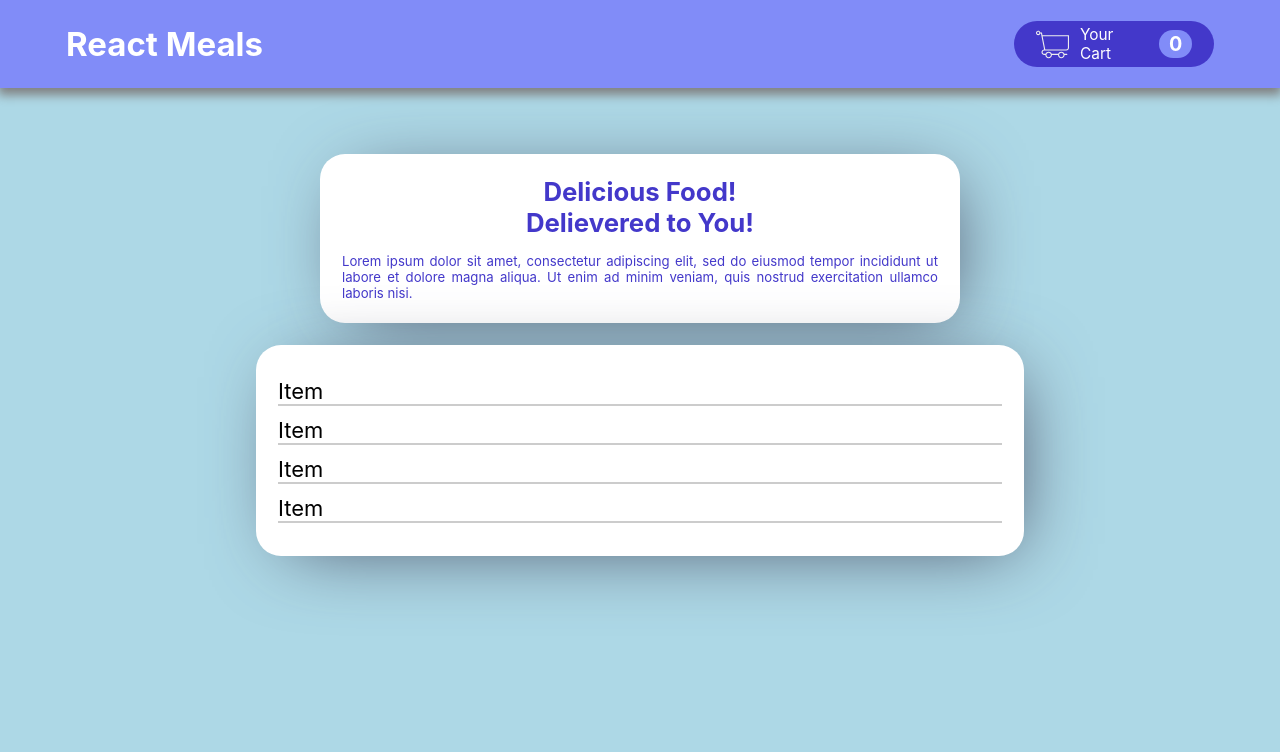
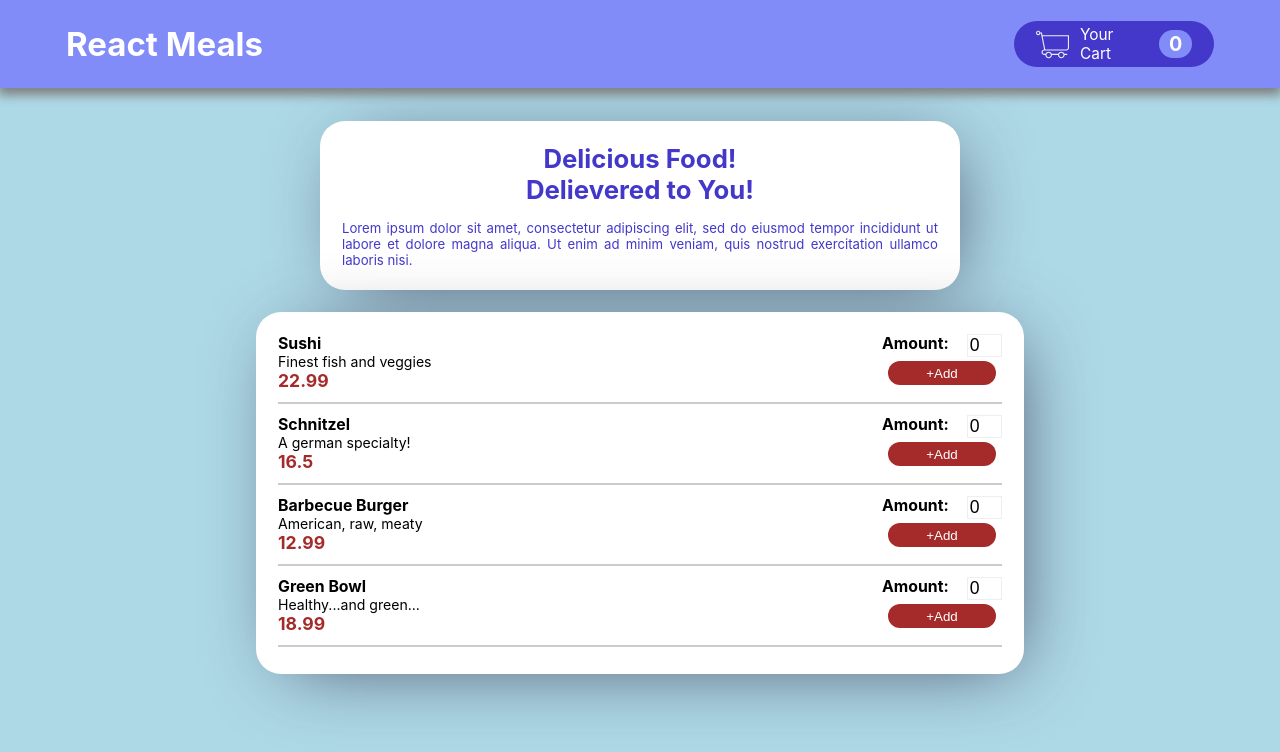
Before and after one commit to earool/food-order-app, a React (Create React App) app: page / in a window 1280 px wide. Shown: the top 752 px of the page. Built offline with nearby package versions, Linux system fonts and the light colour scheme.

Commit message:
Add meal summary

```diff
--- a/src/MealsSummary/MealItem.js
+++ b/src/MealsSummary/MealItem.js
@@ -1,9 +1,25 @@
+/* eslint-disable jsx-a11y/label-has-associated-control */
 import React from 'react';
 
 import styles from './MealItem.module.css';
 
-function MealItem() {
-  return <li className={styles['item-container']}>Item</li>;
+function MealItem(props) {
+  return (
+    <li className={styles['item-container']}>
+      <div>
+        <h3>{props.name}</h3>
+        <p>{props.desc}</p>
+        <p>{props.price}</p>
+      </div>
+      <form type="submit">
+        <div>
+          <label htmlFor={props.id}>Amount:</label>
+          <input value="0" type="number" id={props.id} />
+        </div>
+        <button type="button">+Add</button>
+      </form>
+    </li>
+  );
 }
 
 export default MealItem;
--- a/src/MealsSummary/MealItem.module.css
+++ b/src/MealsSummary/MealItem.module.css
@@ -1,4 +1,63 @@
 .item-container {
   border-bottom: 2px solid #ccc;
-  margin: 0.5rem 0;
+  padding-bottom: 0.5rem;
+  margin-top: 0.5rem;
+
+  font-size: 0.8rem;
+
+  display: flex;
+  justify-content: space-between;
 }
+
+.item-container > form {
+  font-size: 0.9em;
+  font-weight: bold;
+
+  width: 120px;
+  display: flex;
+  flex-direction: column;
+}
+
+.item-container > form > div {
+  display: flex;
+  width: 100%;
+  justify-content: space-between;
+}
+
+.item-container > form input {
+  font-size: 0.8rem;
+  width: 35px;
+  padding: 0 0.1em;
+  border: #eee 1px solid;
+}
+
+.item-container > form button {
+  width: 90%;
+  align-self: center;
+  background: brown;
+  color: white;
+  border: transparent;
+  padding: 0.2rem;
+  border-radius: 20px;
+  margin-top: 0.3em;
+
+}
+
+/* Right side */
+
+.item-container > div {
+}
+
+.item-container > div > h3 {
+  font-size: 0.9em;
+}
+
+.item-container > div > p:first-of-type {
+  font-size: 0.8em;
+}
+
+.item-container > div > p:last-child {
+  font-size: 1em;
+  color: brown;
+  font-weight: bold;
+}
--- a/src/MealsSummary/MealsSummary.js
+++ b/src/MealsSummary/MealsSummary.js
@@ -1,19 +1,23 @@
 import React from 'react';
 
 import MealItem from './MealItem';
+import DUMMY_MEALS from '../dummyMeals';
 import styles from './MealsSummary.module.css';
 
-import DUMMY_MEALS from '../dummyMeals';
-
 function MealsSummary() {
-  const listItems = DUMMY_MEALS.map(() => <MealItem />);
-
+  const mealList = DUMMY_MEALS.map((meal) => (
+    <MealItem
+      key={meal.id}
+      name={meal.name}
+      desc={meal.description}
+      price={meal.price}
+    />
+  ));
   return (
     <div className={`${styles['summary-container']}`}>
       <div className={`${styles['round-border']} ${styles['upper-container']}`}>
         <h3>
           Delicious Food!
-          {' '}
           <p>Delievered to You!</p>
         </h3>
         <p>
@@ -23,7 +27,9 @@ function MealsSummary() {
         </p>
       </div>
       <div className={`${styles['round-border']} ${styles['lower-container']}`}>
-        <ul>{listItems}</ul>
+        <ul>
+          {mealList}
+        </ul>
       </div>
     </div>
   );
--- a/src/MealsSummary/MealsSummary.module.css
+++ b/src/MealsSummary/MealsSummary.module.css
@@ -6,7 +6,7 @@
   flex-direction: column;
   align-items: center;
 
-  margin-top: 3rem;
+  margin-top: 1.5rem;
 }
 
 .round-border {
@@ -36,8 +36,8 @@
 .lower-container {
   background: white;
   width: max(600px, 60%);
-  padding: 1rem;
-
+  padding: 0.5rem 1rem;
+  padding-bottom: 1.2rem;
   display: flex;
   flex-direction: column;
 
```
Also changed, not shown: .eslintrc.json.
